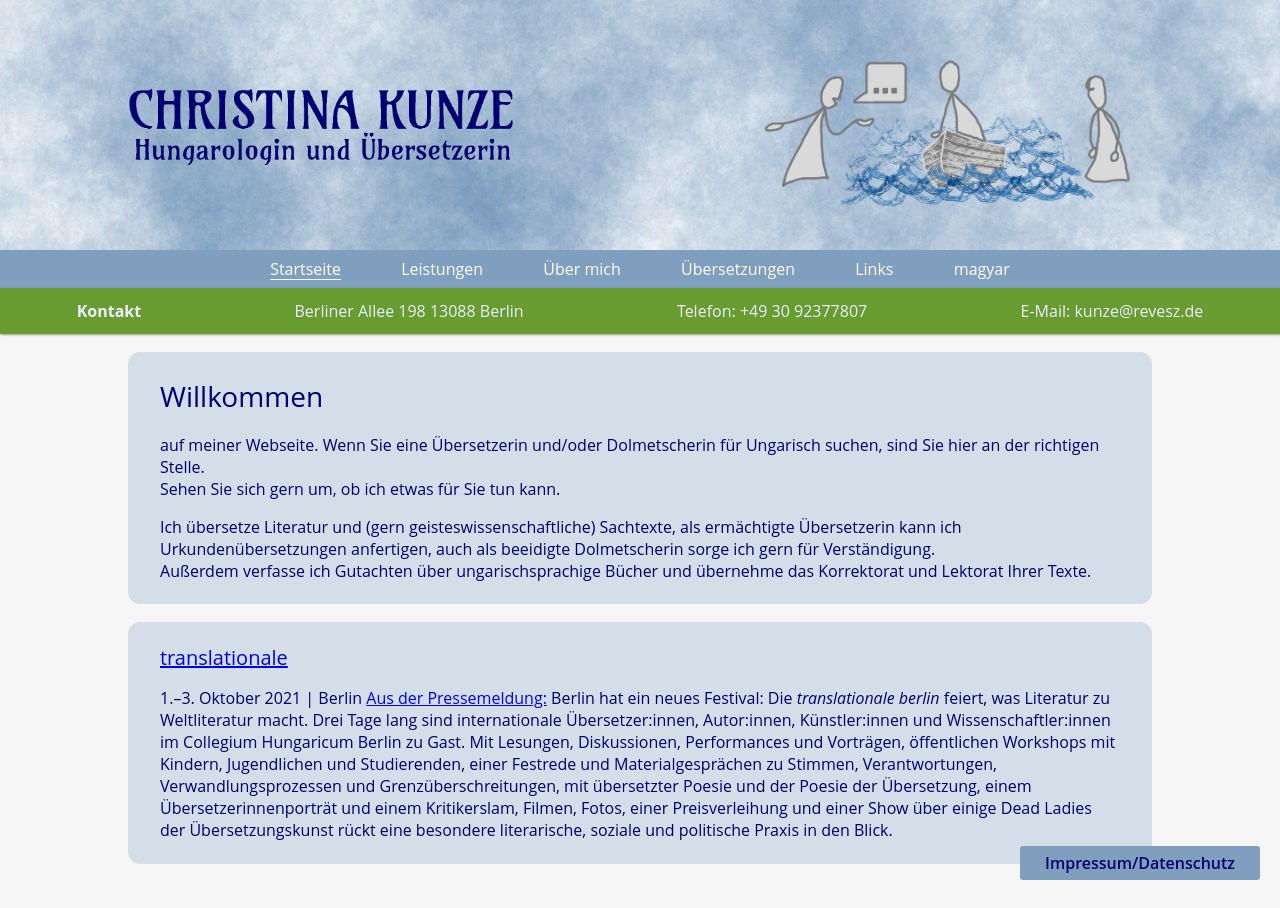
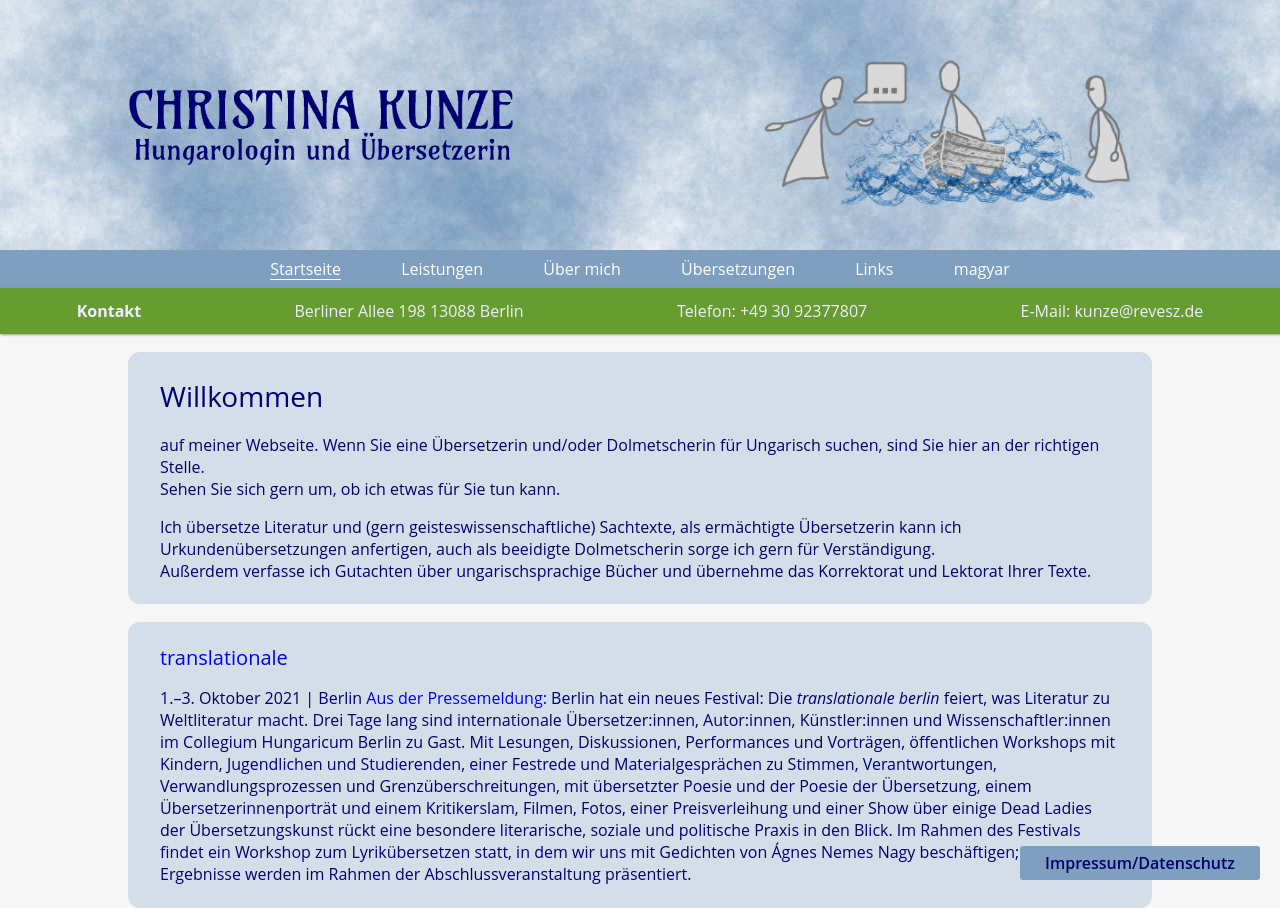
Before and after one commit to rixx/revesz.de, a Jekyll site: the page built from index.md, in a window 1280 px wide. Built offline with Jekyll 4.4.1, drawn with Linux system fonts in a browser that asks for light colours.

Commit message:
Update news.html

```diff
--- a/_includes/news.html
+++ b/_includes/news.html
@@ -1,4 +1,6 @@
-<h2><a href="https://www.translationale-berlin.net/">translationale</a></2>
+<h2><a href="https://www.translationale-berlin.net/" style="text-decoration: none;">translationale</a></2>
 <p>
 1.–3. Oktober 2021 | Berlin
-<a href="https://www.translationale-berlin.net/festival/">Aus der Pressemeldung:</a> Berlin hat ein neues Festival: Die <i>translationale berlin</i> feiert, was Literatur zu Weltliteratur macht. Drei Tage lang sind internationale Übersetzer:innen, Autor:innen, Künstler:innen und Wissenschaftler:innen im Collegium Hungaricum Berlin zu Gast. Mit Lesungen, Diskussionen, Performances und Vorträgen, öffentlichen Workshops mit Kindern, Jugendlichen und Studierenden, einer Festrede und Materialgesprächen zu Stimmen, Verantwortungen, Verwandlungsprozessen und Grenzüberschreitungen, mit übersetzter Poesie und der Poesie der Übersetzung, einem Übersetzerinnenporträt und einem Kritikerslam, Filmen, Fotos, einer Preisverleihung und einer Show über einige Dead Ladies der Übersetzungskunst rückt eine besondere literarische, soziale und politische Praxis in den Blick.
+<a href="https://www.translationale-berlin.net/festival/" style="text-decoration: none;">Aus der Pressemeldung:</a> Berlin hat ein neues Festival: Die <i>translationale berlin</i> feiert, was Literatur zu Weltliteratur macht. Drei Tage lang sind internationale Übersetzer:innen, Autor:innen, Künstler:innen und Wissenschaftler:innen im Collegium Hungaricum Berlin zu Gast. Mit Lesungen, Diskussionen, Performances und Vorträgen, öffentlichen Workshops mit Kindern, Jugendlichen und Studierenden, einer Festrede und Materialgesprächen zu Stimmen, Verantwortungen, Verwandlungsprozessen und Grenzüberschreitungen, mit übersetzter Poesie und der Poesie der Übersetzung, einem Übersetzerinnenporträt und einem Kritikerslam, Filmen, Fotos, einer Preisverleihung und einer Show über einige Dead Ladies der Übersetzungskunst rückt eine besondere literarische, soziale und politische Praxis in den Blick.
+
+Im Rahmen des Festivals findet ein Workshop zum Lyrikübersetzen statt, in dem wir uns mit Gedichten von Ágnes Nemes Nagy beschäftigen; die Ergebnisse werden im Rahmen der Abschlussveranstaltung präsentiert.
```
